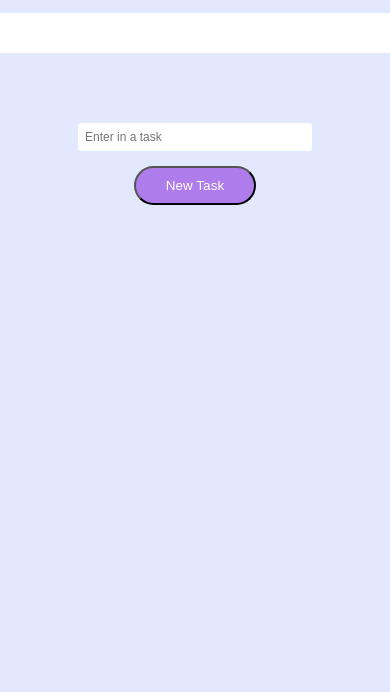
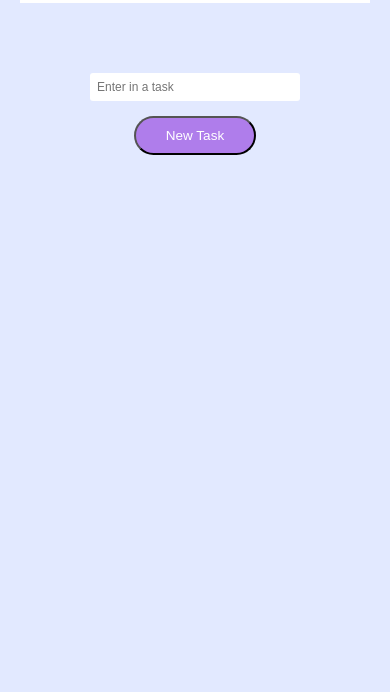
Before and after one commit to shaheerimran9/todo-list-app, a plain HTML site: page index.html in a window 390 px wide. Shown: the part 152-844 px from the top of the page. Drawn offline with Linux system fonts and the light colour scheme.

Commit message:
Added mobile view query

```diff
--- a/styles.css
+++ b/styles.css
@@ -75,3 +75,9 @@ body {
     font-size: 13.5px;
     padding: 10px 30px;
 }
+
+@media only screen and (max-width: 500px) {
+    .container {
+        margin: 50px 20px;
+    }
+}
```
